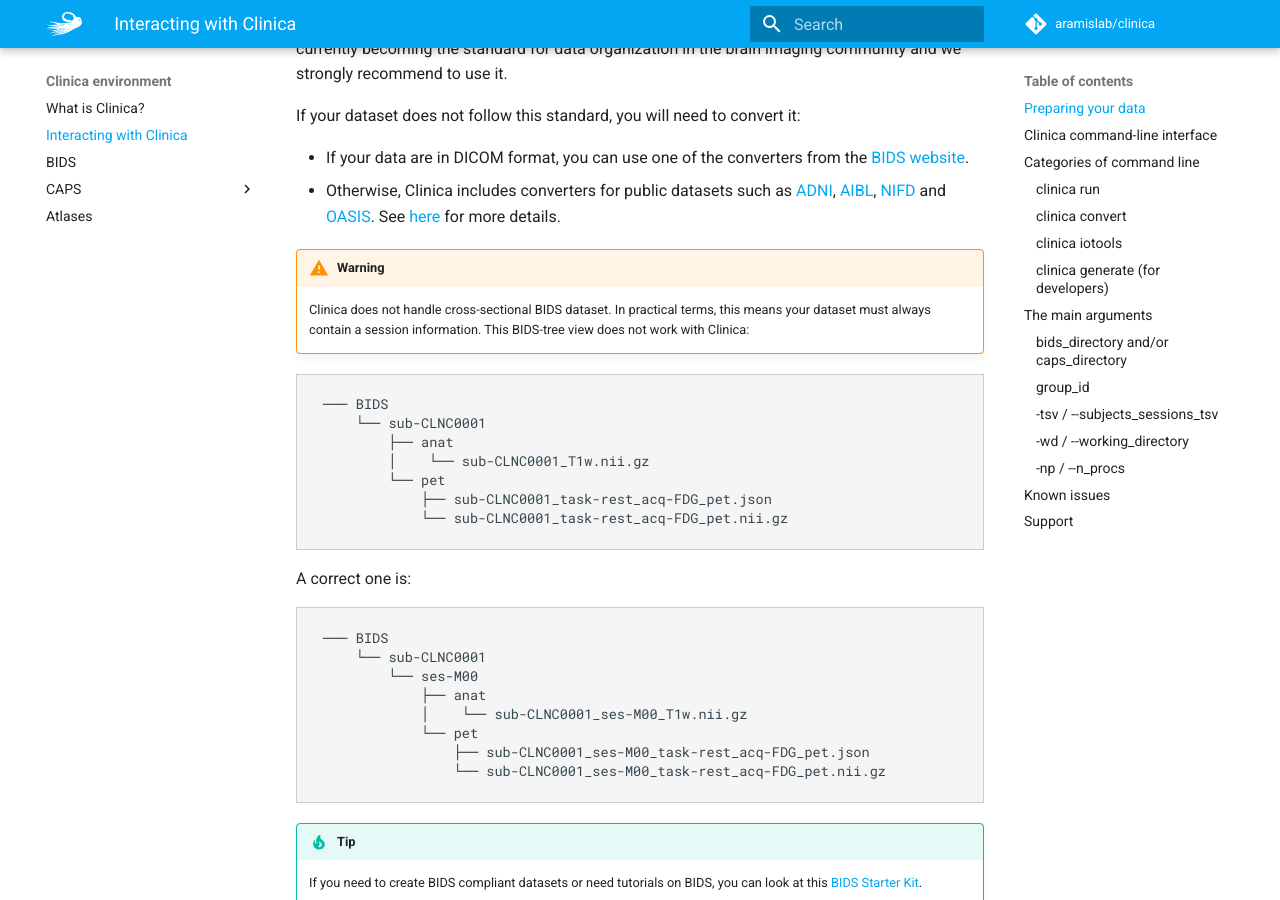
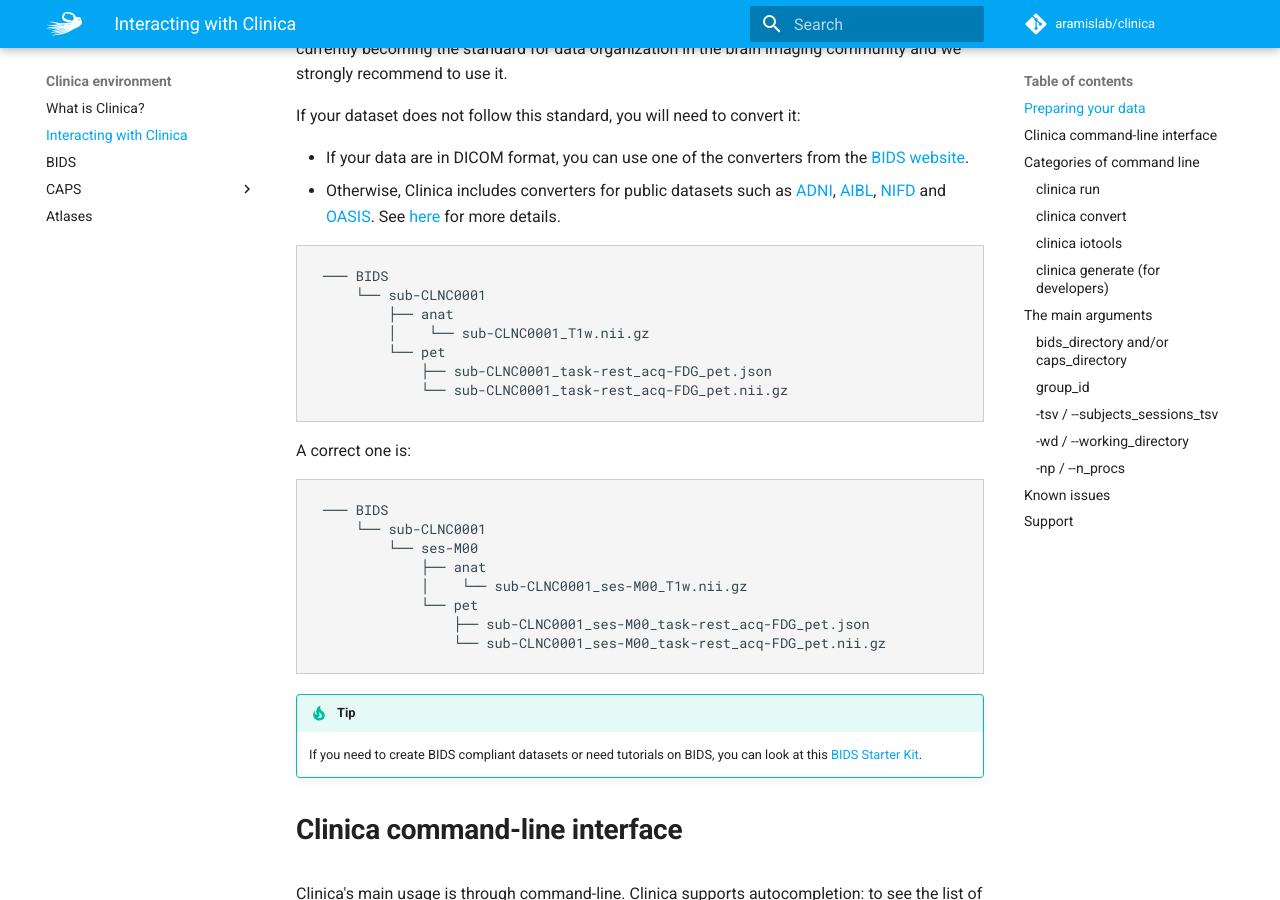
Before and after one commit to aramis-lab/clinica, an MkDocs documentation site: the page built from docs/InteractingWithClinica.md, in a window 1280 px wide and 900 px high, scrolled down 321 px. Built offline with MkDocs 1.6.1 and Material for MkDocs 9.7.7, drawn with Linux system fonts in a browser that asks for light colours; emoji names are drawn with the system emoji font; comment, search, counter and statistics services are not loaded.

Commit message:
Remove warning: Clinica does not handle cross-sectional BIDS dataset

````diff
--- a/docs/InteractingWithClinica.md
+++ b/docs/InteractingWithClinica.md
@@ -9,8 +9,6 @@ If your dataset does not follow this standard, you will need to convert it:
 - If your data are in DICOM format, you can use one of the converters from the [BIDS website](http://bids.neuroimaging.io/).
 - Otherwise, Clinica includes converters for public datasets such as [ADNI](http://adni.loni.usc.edu/), [AIBL](https://aibl.csiro.au), [NIFD](http://4rtni-ftldni.ini.usc.edu/) and [OASIS](http://www.oasis-brains.org). See [here](../DatabasesToBIDS) for more details.
 
-!!! warning
-    Clinica does not handle cross-sectional BIDS dataset. In practical terms, this means your dataset must always contain a session information. This BIDS-tree view does not work with Clinica:
 
 ```shell
 ─── BIDS
````
